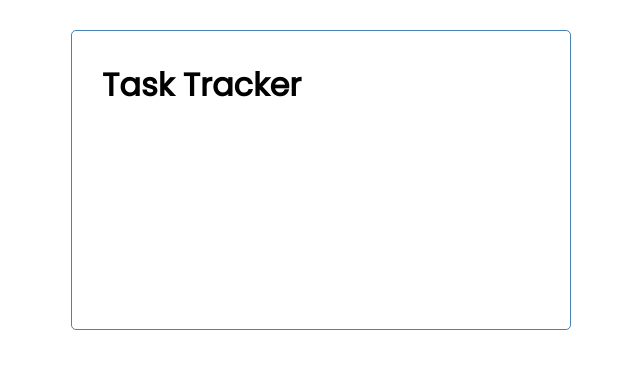
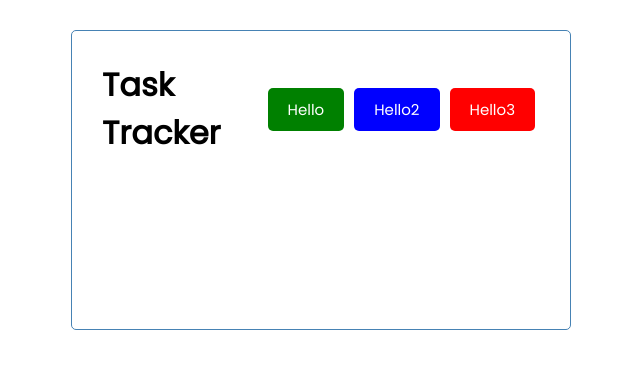
Before and after one commit to Alexbcampbell/react-task-tracker, a React (Create React App) app: page / in a window 1280 px wide. Shown: the top 368 px of the page, without its empty margins (319-959 px from the left). Built offline with nearby package versions, Linux system fonts and the light colour scheme.

Commit message:
add button component and styling through props

```diff
--- /dev/null
+++ b/src/components/Button.js
@@ -0,0 +1,5 @@
+const Button = ({color, text}) => {
+  return <button style={{background: color}} className='btn'>{text}</button>
+}
+
+export default Button
--- a/src/components/Header.js
+++ b/src/components/Header.js
@@ -1,9 +1,13 @@
 import PropTypes from 'prop-types'
+import Button from './Button'
 
 const Header = ({title}) => {
   return (
-    <header>
+    <header className='header'>
         <h1>{title}</h1>
+       <Button color='green' text='Hello' />
+       <Button color='blue' text='Hello2' />
+       <Button color='red' text='Hello3' />
     </header>
   )
 }
```
